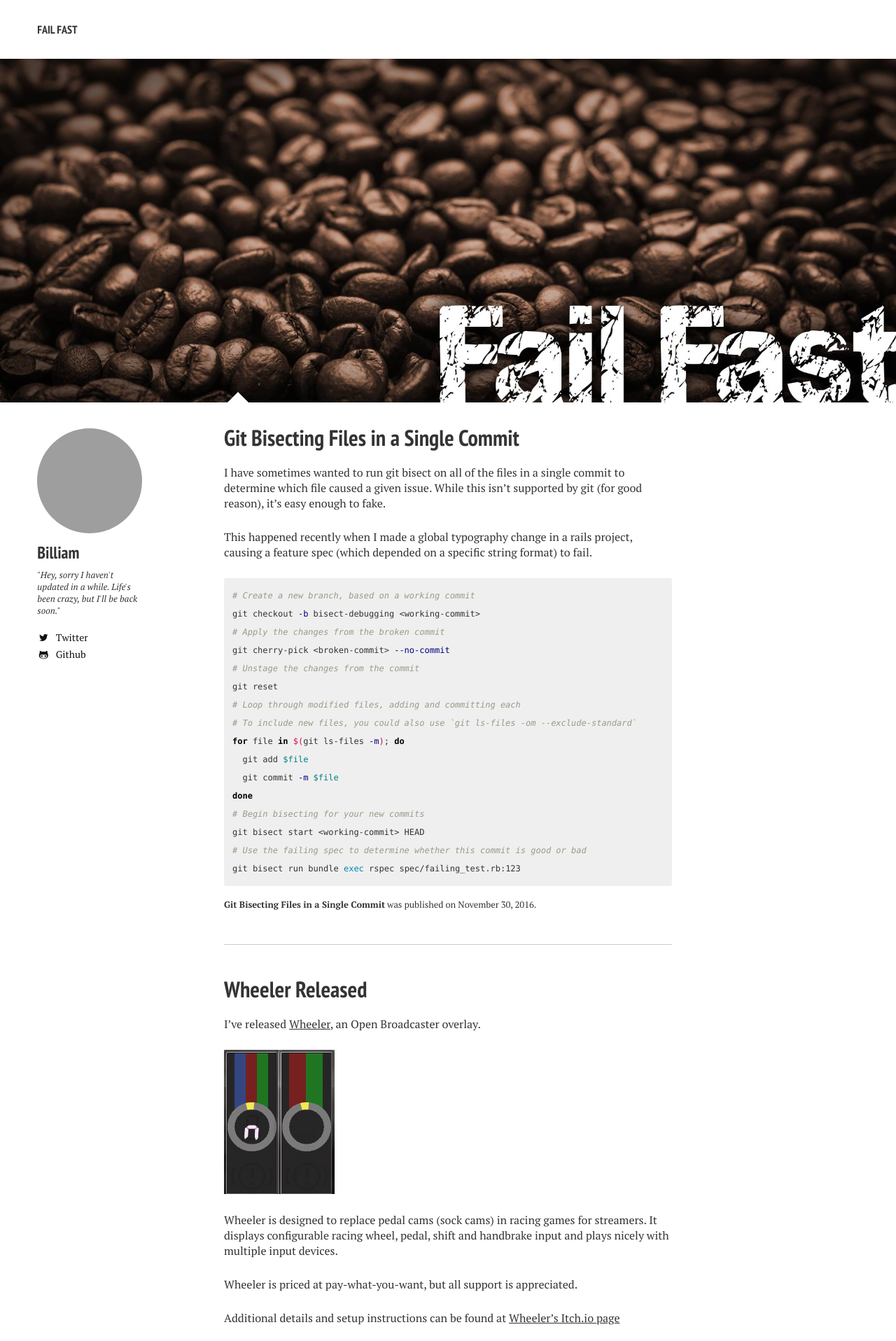
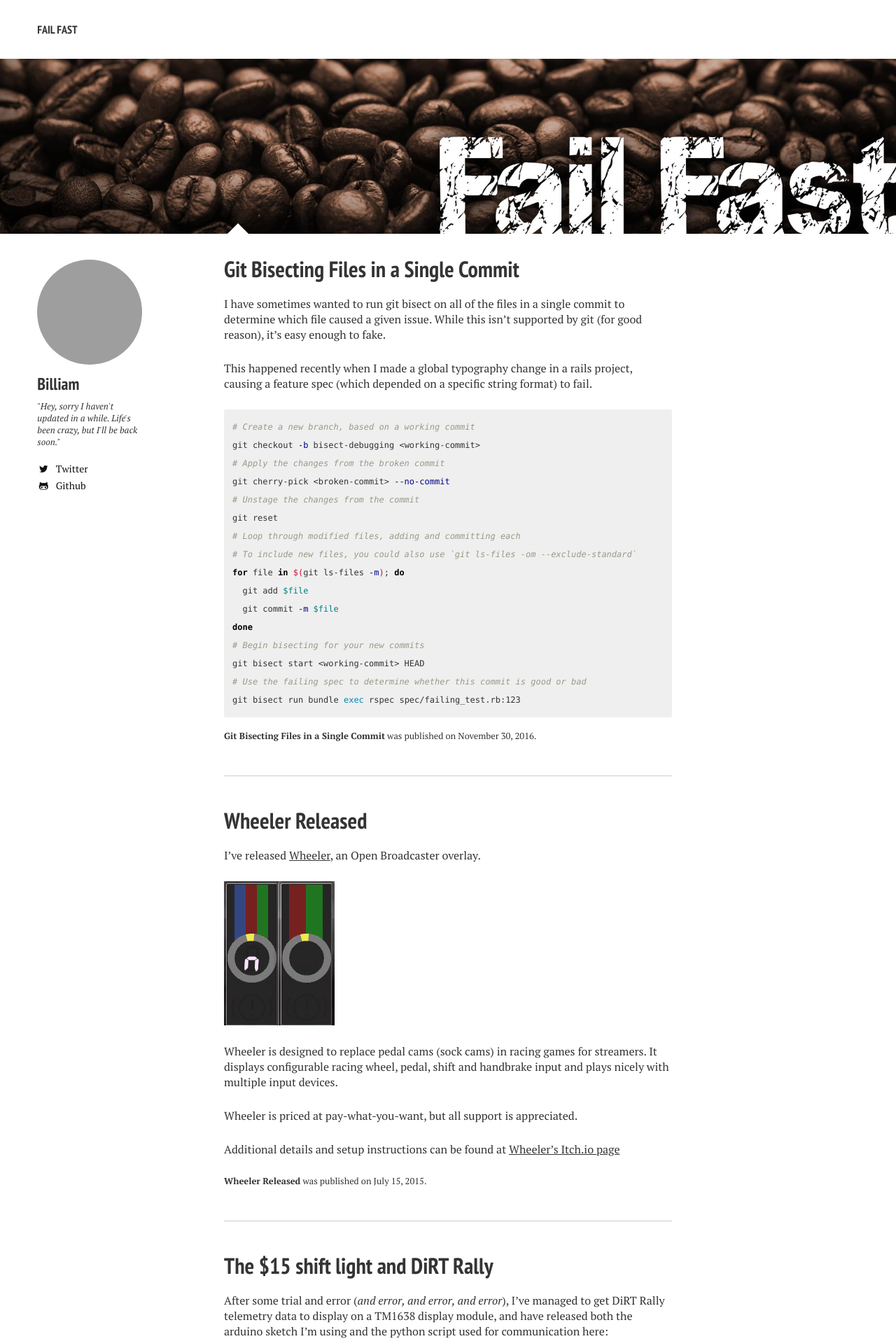
Before and after one commit to Billiam/billiam.org, a Jekyll site: the page built from index.md, in a window 1280 px wide. Shown: the top 1916 px of the page at 70% size. Built offline with Jekyll 4.4.1, drawn with Linux system fonts in a browser that asks for light colours; nearby versions of some CDN libraries; Markdown is read by kramdown in place of the engine named in the settings; grey boxes are pictures that could not be loaded.

Commit message:
Fix banner size, use rouge instead of pygments

```diff
--- a/_config.yml
+++ b/_config.yml
@@ -11,7 +11,7 @@ related_posts:
 
 permalink:   /:year/:month/:day/:title
 markdown:    redcarpet
-highlighter: pygments
+highlighter: rouge
 sass:
   sass_dir: _sass
   style: compressed
--- a/_sass/page.scss
+++ b/_sass/page.scss
@@ -311,7 +311,10 @@ $button-size: 1.5rem;
 	img {
 		width: 100%;
 		height: auto;
+		max-height: 250px;
 		-ms-interpolation-mode: bicubic;
+		object-fit: cover;
+		object-position: 100% 100%;
 	}
 	.headline-wrap {
 		position: absolute;
```
